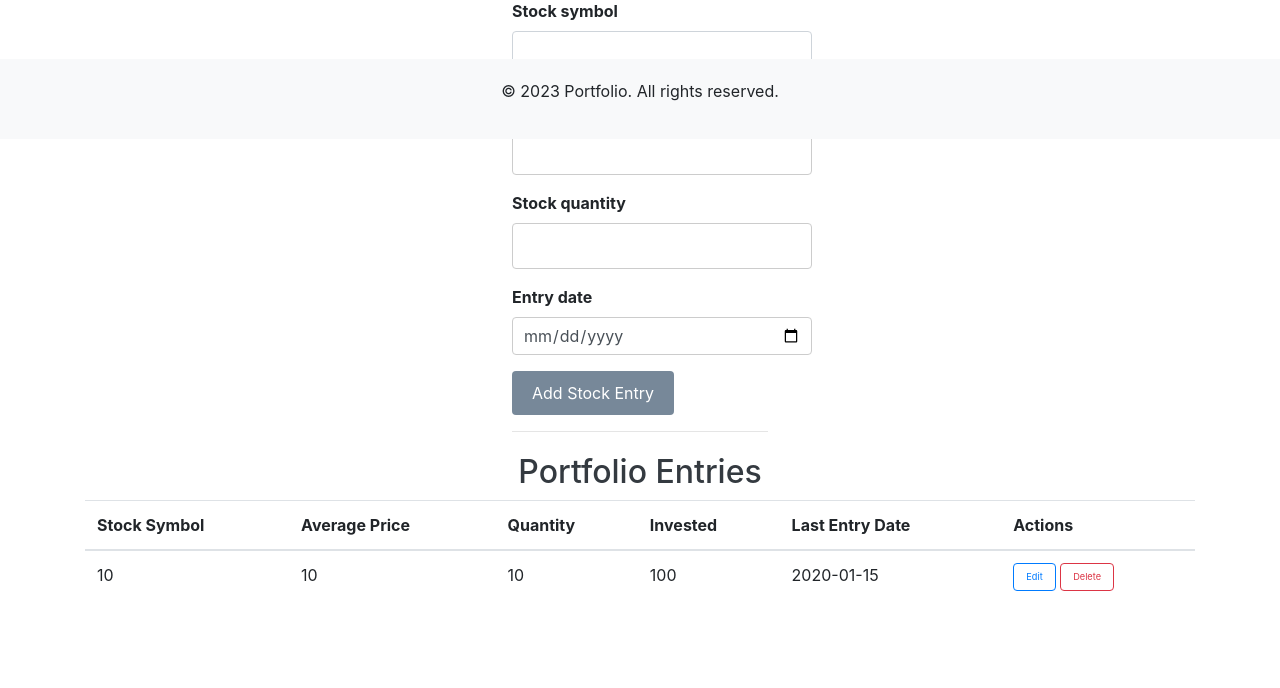
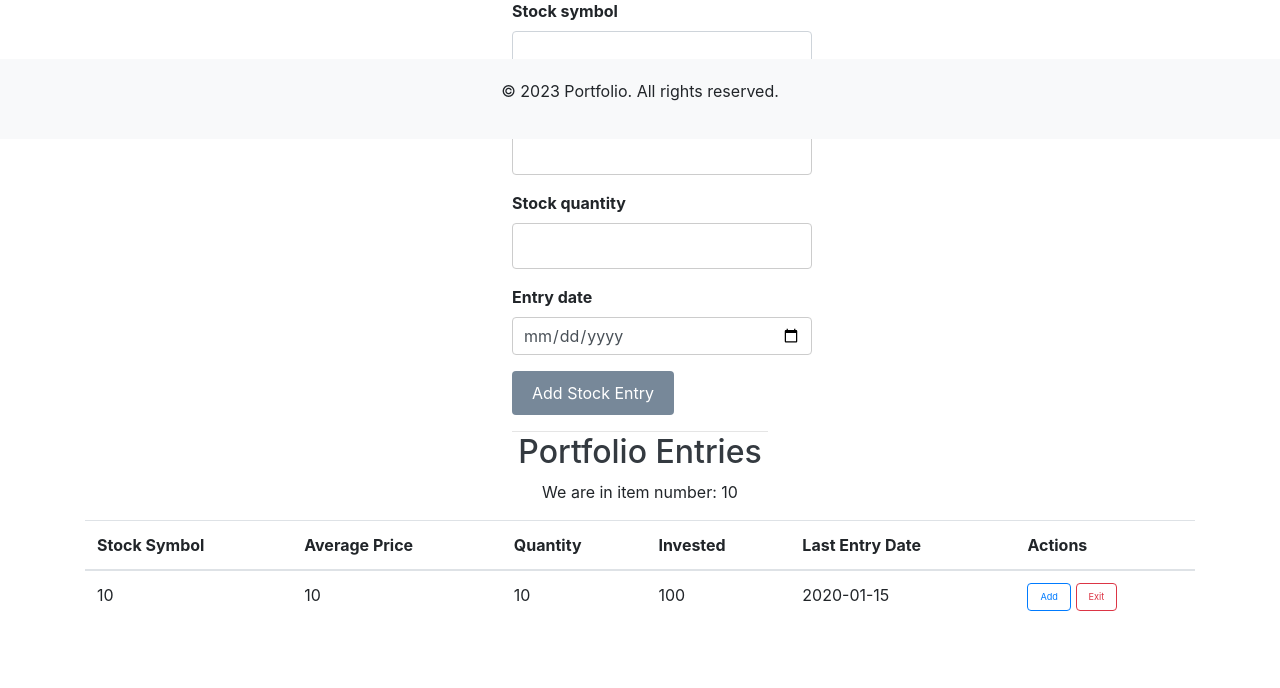
Before and after one commit to EeswarKV/portfolio-tracker, a Flask app: template templates/register.html in a window 1280 px wide. Shown: the part 661-1349 px from the top of the page. Run offline with Flask 2, Linux system fonts and the light colour scheme; tables that the repository leaves empty hold one stand-in row (values such as "Sample post"); the template is opened without the code that fills it: values that come from a table or form of the project are taken from there, most other values are stand-ins (such as "Sample title", 1, 10 or a date in 2020); form fields are guessed from the names that the template uses; some libraries are stand-ins or nearby versions.

Commit message:
fix: update portfolio entries by adding current price

```diff
--- a/src/dashboard.py
+++ b/src/dashboard.py
@@ -57,9 +57,9 @@ def prepare_stocks_data(portfolio_entries):
             entry_price = entry.entry_price
             stock_quantity = entry.stock_quantity
             entry_date = entry.entry_date
-            total_price += entry_price * stock_quantity
             symbol_occurrences[stock_symbol] = symbol_occurrences.get(stock_symbol, 0) + 1
             _, _, current_price, percent_change = get_stock_details_cap(stock_symbol + '.NS')
+            total_price += entry_price * stock_quantity
             stock_invested = entry_price * stock_quantity
             if stock_symbol in stocks_symbol:
                 stock_invested += (entry_price * stock_quantity)
@@ -132,7 +132,7 @@ def get_portfolio_data(user):
             portfolio_entries = Portfolio.query.filter_by(user_id=user.id).all()
             stocks_data, total_price = prepare_stocks_data(portfolio_entries)
             total_current, total_invested, dict_obj_new, dict_obj_current = calculate_allocations(stocks_data)
-            total_percentage = ((total_current - total_price) / total_current) * 100 if total_current != 0 else 0
+            total_percentage = ((total_current - total_invested) / total_current) * 100 if total_current != 0 else 0
             stock_fundamentals = [get_company_fundamentals(stock['stock_symbol'] + '.NS') for stock in stocks_data]
 
             return render_template(
@@ -140,7 +140,7 @@ def get_portfolio_data(user):
                 analytical_data=stocks_data,
                 is_authenticated=user is not None,
                 is_dashboard=True,
-                total_invested=total_price,
+                total_invested=total_invested,
                 total_current=total_current,
                 total_percentage=total_percentage,
                 active_item='dashboard',
--- a/src/invest.py
+++ b/src/invest.py
@@ -5,6 +5,8 @@ from src.utils import calculate_weekly_performance
 from src.forms import RegistrationForm, StockForm
 import pandas as pd
 from src.constants import list_of_stock_symbols
+import json
+from src.stock_details import get_stock_details_cap
 
 def get_invest_data(user):
     try:
@@ -28,14 +30,16 @@ def get_invest_data(user):
             portfolio_entries = Portfolio.query.filter_by(user_id=user.id).all()
             stocks_data = []
             for entry in portfolio_entries:
+                _, _, current_price, _ = get_stock_details_cap(entry.stock_symbol + '.NS')
                 stock_data = {
                     'stock_symbol': entry.stock_symbol,
+                    'stock_price': round(current_price, 2),
                     'weekly_performance': calculate_weekly_performance(entry.entry_date)
                 }
                 stocks_data.append(stock_data)
             return render_template('base.html', username=username, is_authenticated=is_authenticated,
                                 registration_form=registration_form, stock_form=stock_form,
-                                portfolio_entries=portfolio_entries, stocks_data=stocks_data, today=today, active_item='invest',stock_codes=list_of_stock_symbols)
+                                portfolio_entries=portfolio_entries, stocks_data=stocks_data, today=today, active_item='invest', stock_codes=list_of_stock_symbols)
     except Exception as e:
         print(f"Error trying to redirecting to invest page: {e}")
         return redirect(url_for('invest'))
--- a/templates/dashboard.html
+++ b/templates/dashboard.html
@@ -34,7 +34,7 @@
                         <td>{{ "\u20B9%.2f" % (stock.real_time_price * stock.stock_quantity) }}</td>
                         <td class="{% if stock.percent_change >= 0 %}positive-return{% else %}negative-return{% endif %}">{{  "%.2f" % stock.percent_change }}%</td>
                         <td class="{% if ((stock.real_time_price * stock.stock_quantity) - stock.stock_invested) >= 0 %}positive-return{% else %}negative-return{% endif %}">
-                            {{ "\u20B9%.2f" % ((stock.real_time_price * stock.stock_quantity) - stock.stock_invested) }} ({{ "%.2f" % (((stock.real_time_price * stock.stock_quantity - stock.stock_invested) / (stock.real_time_price * stock.stock_quantity)) * 100) }}%)
+                            {{ "\u20B9%.2f" % ((stock.real_time_price * stock.stock_quantity) - stock.stock_invested) }} ({{ "%.2f" % (((stock.real_time_price * stock.stock_quantity - stock.stock_invested) / stock.stock_invested) * 100) }}%)
                         </td>
                     </tr>
                     {% endfor %}
--- a/templates/portfolio-entries.html
+++ b/templates/portfolio-entries.html
@@ -23,6 +23,7 @@
             </thead>
             <tbody>
                 {% for entry in portfolio_entries %}
+                    <p>We are in item number: {{ stocks_data[loop.index - 1]['stock_price'] }}</p>
                     <tr>
                         <td>{{ entry.stock_symbol }}</td>
                         <td>{{ entry.entry_price }}</td>
@@ -30,8 +31,8 @@
                         <td>{{ entry.entry_price * entry.stock_quantity }}</td>
                         <td>{{ entry.entry_date.strftime('%Y-%m-%d') }}</td>
                         <td>
-                        <a href="#" class="btn btn-primary edit-button" data-toggle="modal" data-target="#editModal{{ entry.id }}">Edit</a>
-                        <a href="#" class="btn btn-primary delete-button" data-toggle="modal" data-target="#deleteModal{{ entry.id }}">Delete</a>
+                            <a href="#" class="btn btn-primary edit-button" data-toggle="modal" data-target="#editModal{{ entry.id }}">Add</a>
+                            <a href="#" class="btn btn-primary delete-button" data-toggle="modal" data-target="#deleteModal{{ entry.id }}">Exit</a>
                         </td>
                     </tr>
                     <!-- Edit Modal -->
@@ -55,8 +56,12 @@
                                             <input type="number" class="form-control" id="entryPrice{{ entry.id }}" name="entry_price" value="{{ entry.entry_price }}" required>
                                         </div>
                                         <div class="form-group">
-                                        <label for="stockQuantity{{ entry.id }}">Quantity</label>
-                                        <input type="number" class="form-control" id="stockQuantity{{ entry.id }}" name="stock_quantity" value="{{ entry.stock_quantity }}" required>
+                                            <label for="entryPrice{{ entry.id }}">Current Price</label>
+                                            <input type="number" class="form-control" id="entryPrice{{ entry.id }}" name="current_price" value="{{ stocks_data[loop.index - 1]['stock_price'] }}" required readonly>
+                                        </div>
+                                        <div class="form-group">
+                                            <label for="stockQuantity{{ entry.id }}">Positions</label>
+                                            <input type="number" class="form-control" id="stockQuantity{{ entry.id }}" name="stock_quantity" value="{{ entry.stock_quantity }}" min="{{ entry.stock_quantity }}" required>
                                         </div>
                                         <div class="form-group">
                                             <label for="stockInvested{{ entry.id }}">Invested</label>
@@ -94,7 +99,7 @@
                                         </div>
                                         <div class="form-group">
                                             <label for="entryPrice{{ entry.id }}">Entry Price</label>
-                                        <input type="number" class="form-control" id="entryPrice{{ entry.id }}" name="entry_price" value="{{ entry.entry_price }}" required readonly>
+                                            <input type="number" class="form-control" id="entryPrice{{ entry.id }}" name="entry_price" value="{{ entry.entry_price }}" required>
                                         </div>
                                         <div class="form-group">
                                             <label for="stockQuantity{{ entry.id }}">Quantity</label>
```
Lines whose indentation alone changed are shown as unchanged.
